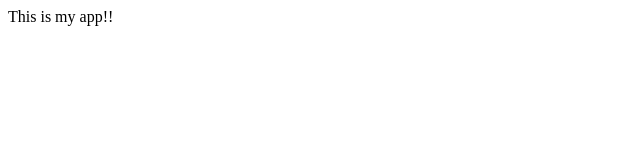
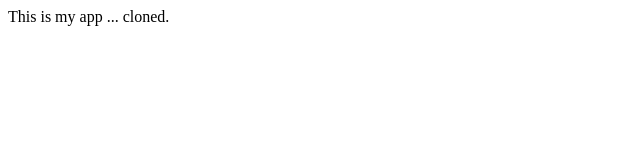
Before and after one commit to lsj333/first_app, a plain HTML site: page index.html in a window 1280 px wide. Shown: the full height of the page, 0-640 px from the left. Drawn offline with Linux system fonts and the light colour scheme.

Commit message:
added '... cloned' to text displayed in <body> example

```diff
--- a/index.html
+++ b/index.html
@@ -4,6 +4,6 @@
         <script src="app.js"></script>
     </head>
     <body>
-        This is my app!!
+        This is my app ... cloned.
     </body>
 </html>
```
